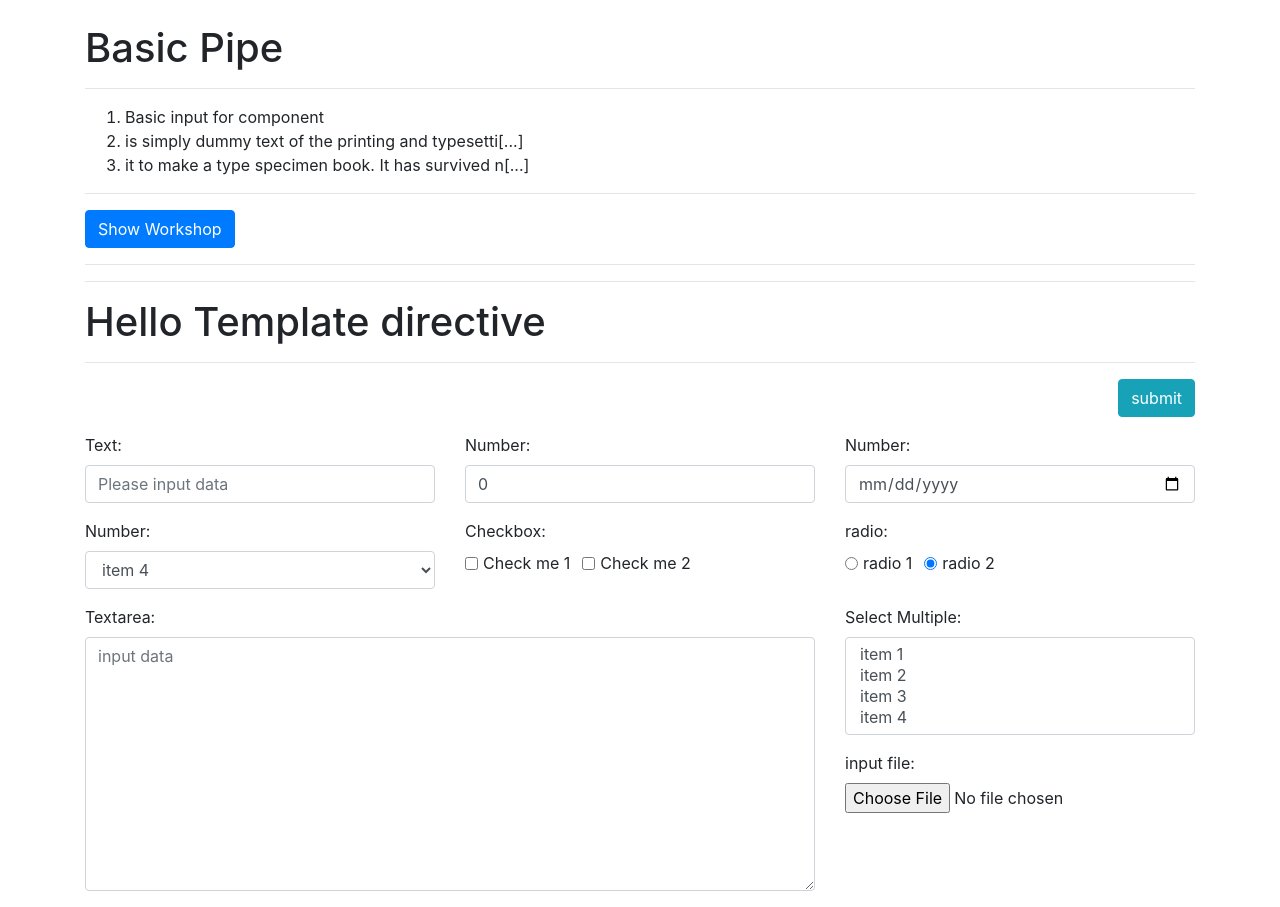
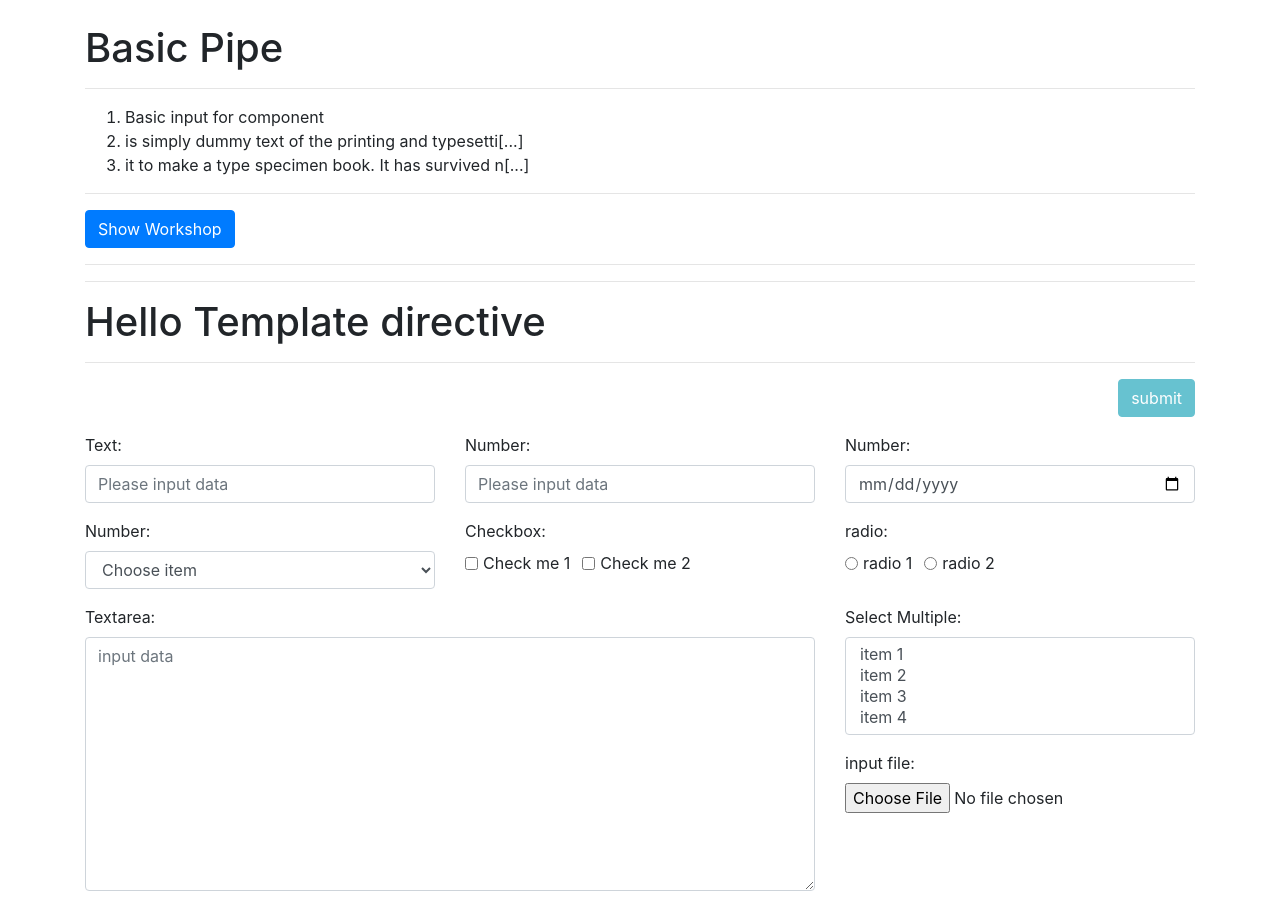
Before and after one commit to un4ckn0wl3z/basic-angular7, an Angular app: page / in a window 1280 px wide. Built offline with nearby package versions, Linux system fonts and the light colour scheme.

Commit message:
add ngForm

```diff
--- a/src/app/app.component.html
+++ b/src/app/app.component.html
@@ -33,34 +33,34 @@
 
   <hr>
 
-  <form (submit)="onSubmit()">
+  <form #form="ngForm" (submit)="onSubmit(form)">
     <div class="form-group text-right">
-        <button type="submit" class="btn btn-info">submit</button>
+        <button type="submit" class="btn btn-info" [disabled]="form.invalid">submit</button>
     </div>
     <div class="row">
       <div class="col-4">
         <div class="form-group">
           <label for="text">Text: </label>
-          <input id="text" name="text" [(ngModel)]="form.text" type="text" class="form-control" placeholder="Please input data">
+          <input id="text" name="text" required ngModel type="text" class="form-control" placeholder="Please input data">
         </div>
       </div>
       <div class="col-4">
           <div class="form-group">
               <label for="">Number: </label>
-              <input type="number" name="numb" [(ngModel)]="form.numb" class="form-control" placeholder="Please input data">
+              <input type="number" name="numb" ngModel class="form-control" placeholder="Please input data">
             </div>
       </div>
       <div class="col-4">
           <div class="form-group">
               <label for="">Number: </label>
-              <input type="date" name="date" [(ngModel)]="form.date" class="form-control" placeholder="Please input data">
+              <input type="date" name="date" ngModel class="form-control" placeholder="Please input data">
             </div>
       </div>
 
       <div class="col-4">
           <div class="form-group">
               <label for="">Number: </label>
-              <select class="form-control" name="select" [(ngModel)]="form.select">
+              <select class="form-control" name="select" ngModel>
                 <option value="">Choose item</option>
                 <option value="1">item 1</option>
                 <option value="2">item 2</option>
@@ -77,11 +77,11 @@
               <label for="">Checkbox: </label>
               <br>
              <div class="form-check form-check-inline">
-               <input type="checkbox" name="chbox1" [(ngModel)]="form.chbox1" class="form-check-input" id="chk1">
+               <input type="checkbox" name="chbox1" ngModel1 class="form-check-input" id="chk1">
                <label for="chk1" class="form-check-label">Check me 1</label>
              </div>
              <div class="form-check form-check-inline">
-                <input type="checkbox" name="chbox2" [(ngModel)]="form.chbox2"  class="form-check-input" id="chk2">
+                <input type="checkbox" name="chbox2" ngModel  class="form-check-input" id="chk2">
                 <label for="chk2" class="form-check-label">Check me 2</label>
               </div>
             </div>
@@ -92,11 +92,11 @@
               <label for="">radio: </label>
               <br>
              <div class="form-check form-check-inline">
-               <input name="rad" [(ngModel)]="form.radbut" value="rad1" type="radio" class="form-check-input" id="rd1">
+               <input name="rad" ngModel value="rad1" type="radio" class="form-check-input" id="rd1">
                <label for="rd1" class="form-check-label">radio 1</label>
              </div>
              <div class="form-check form-check-inline">
-                <input name="rad" [(ngModel)]="form.radbut" value="rad2" type="radio" class="form-check-input" id="rd2">
+                <input name="rad" ngModel value="rad2" type="radio" class="form-check-input" id="rd2">
                 <label for="rd2" class="form-check-label">radio 2</label>
               </div>
             </div>
@@ -107,7 +107,7 @@
       <div class="col-8">
         <div class="form-group">
           <label for="">Textarea: </label>
-          <textarea name="textaread" [(ngModel)]="form.textaread" class="form-control" cols="30" rows="10" placeholder="input data"></textarea>
+          <textarea name="textaread" ngModel class="form-control" cols="30" rows="10" placeholder="input data"></textarea>
         </div>
       </div>
 
@@ -116,7 +116,7 @@
       <div class="col-4">
           <div class="form-group">
               <label for="">Select Multiple: </label>
-              <select class="form-control" multiple="multiple" name="selects" [(ngModel)]="form.selects">
+              <select class="form-control" multiple="multiple" name="selects" ngModel>
                 <option value="1">item 1</option>
                 <option value="2">item 2</option>
                 <option value="3">item 3</option>
--- a/src/app/app.component.ts
+++ b/src/app/app.component.ts
@@ -2,6 +2,7 @@
 
 
 import { Component } from '@angular/core';
+import { NgForm } from '@angular/forms';
 
 @Component({
   selector: 'app-root',
@@ -26,35 +27,13 @@ export class AppComponent {
 
 
   // recieve data
-  onSubmit(){
-    // console.log("Text =" , this.text);
-    // console.log("Number =" , this.numb);
-    // console.log("Date =" , this.date);
-    // console.log("Select =" , this.select);
-    // console.log("chbox1 =" , this.chbox1);
-    // console.log("chbox2 =" , this.chbox2);
-    // console.log("radbut =" , this.radbut);
-    // console.log("textaread =" , this.textaread);
-    // console.log("selects =" , this.selects);
-    // console.log("file =" , this.file);
-    console.log("file =" , this.form);
-
-
+  onSubmit(form: NgForm){
+    if(form.invalid){
+      return;
+    }
+    console.log(form.valid);
+    console.log(form.value);
   }
 
 
 }
-
-
-class FormData{
-  text: string = '';
-  numb: number = 0;
-  date: string = '';
-  select: string = '4';
-  chbox1: boolean = false;
-  chbox2: boolean = false;
-  radbut: string = 'rad2';
-  textaread: string = '';
-  selects: string[] = [];
-  file: File = null;
-}
```
